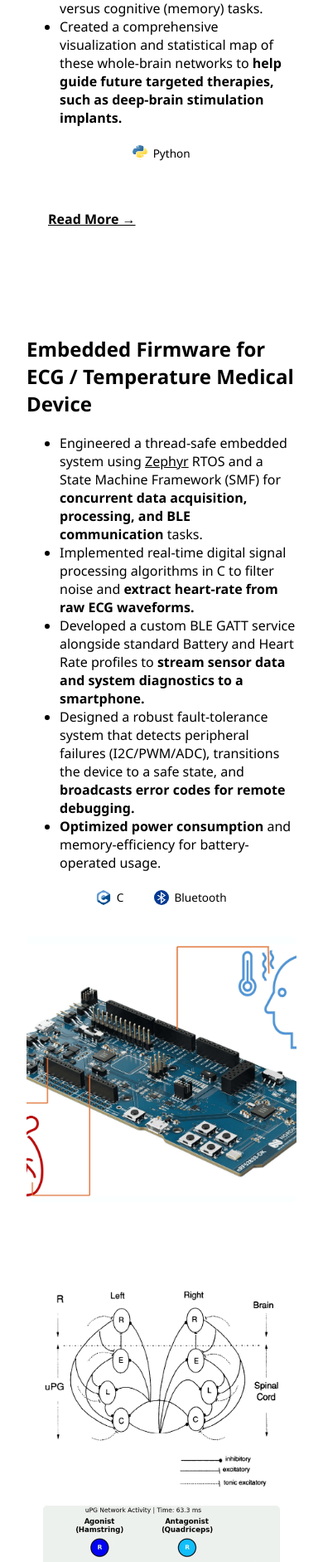
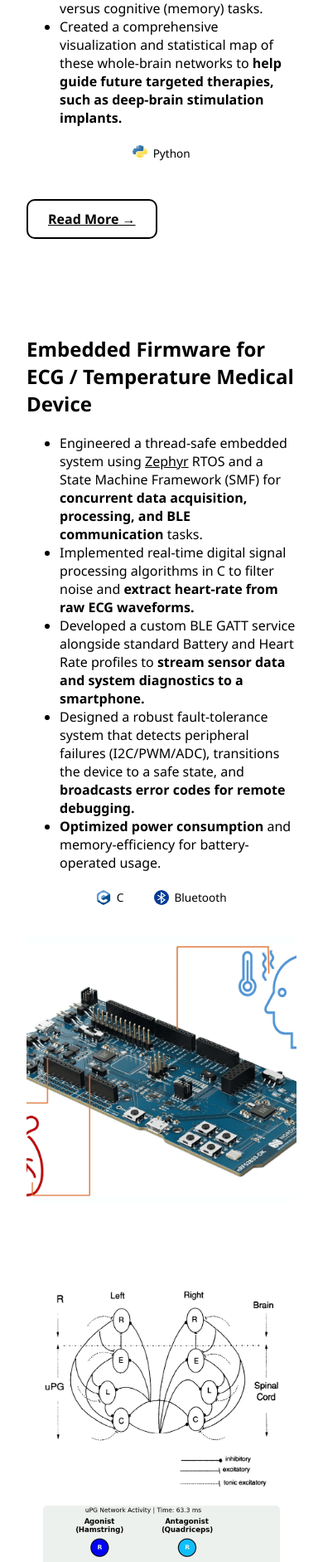
Before and after one commit to sajjy/sajan_patel_duke_bme, a Jekyll site: the page built from index.html, in a window 390 px wide. Shown: the part 2459-4342 px from the top of the page at 83% size. Built offline with Jekyll 4.4.1, drawn with Linux system fonts in a browser that asks for light colours.

Commit message:
Add black button for white background.

```diff
--- a/assets/style.css
+++ b/assets/style.css
@@ -144,6 +144,24 @@ html {
 .btn:hover {
   background: white;
   color: black;
+}
+
+.btn-black {
+  display: inline-block;
+  margin-top: 1.5rem;
+  border: 2px solid black;
+  border-radius: 10px;
+  font-size: clamp(1rem, 2.5vw, 1.3rem);
+  padding: clamp(0.7rem, 2vw, 1.1rem) clamp(1.5rem, 5vw, 2.5rem);
+  color: black;
+  text-decoration: none;
+  font-weight: bold;
+  transition: background 0.3s ease, color 0.3s ease;
+}
+
+.btn-black:hover {
+  background: black;
+  color: white;
 }
 
 /* Projects Section */
--- a/index.html
+++ b/index.html
@@ -101,7 +101,7 @@ layout: default
           </span>
         </div>
 
-        <a href="{{ '/projects/essential_tremor.html' | relative_url }}" class="btn">Read More →</a>
+        <a href="{{ '/projects/essential_tremor.html' | relative_url }}" class="btn-black">Read More →</a>
       </div>
 
     </div>
```
